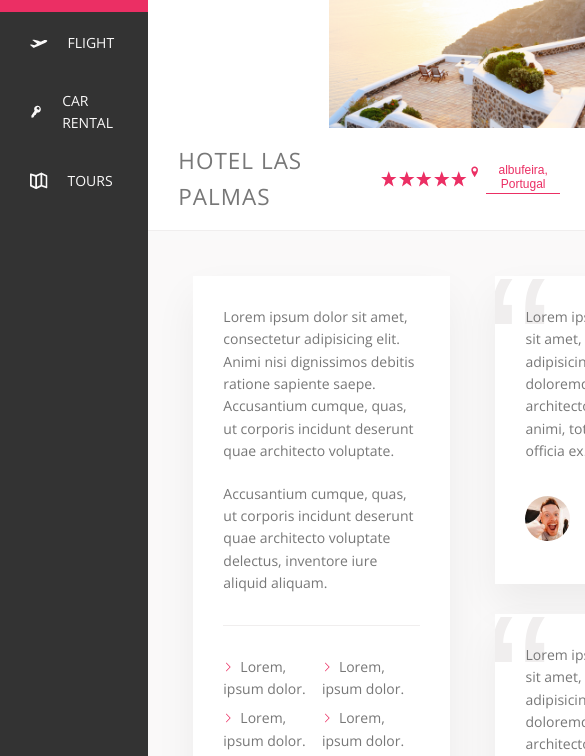
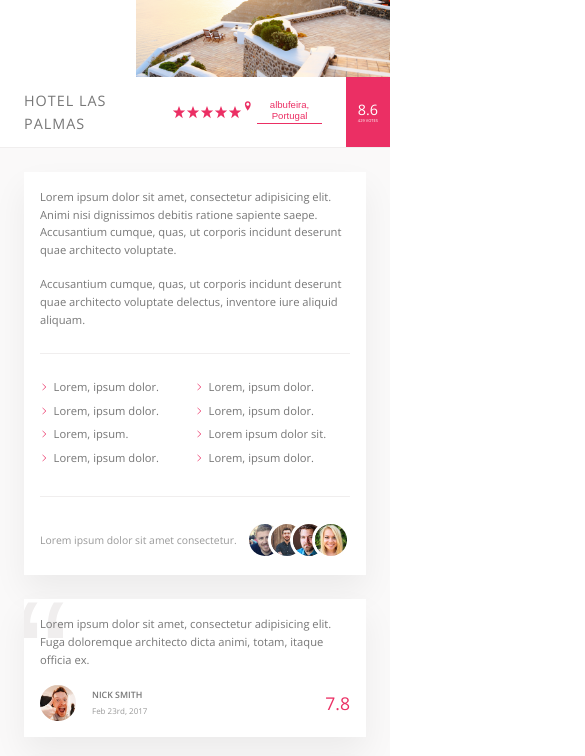
Before and after one commit to amirpanahi02/Trillo-Project, a website: page index.html in a window 390 px wide. Shown: the part 225-981 px from the top of the page, 585 px wide, since content can reach past the window. Drawn offline with nearby package versions, Linux system fonts and the light colour scheme; files that its build step writes are made by us from their sources.

Commit message:
adding media queries and wrapping up the project

```diff
--- a/package.json
+++ b/package.json
@@ -8,10 +8,9 @@
     "devserver": "live-server",
     "start": "npm-run-all --parallel devserver watch:sass",
     "compile:sass": "node-sass sass/main.scss css/comp.css",
-    "concat:css": "concat -o css/style.concat.css css/icon-font.css css/comp.css",
-    "prefix:css": "postcss --use autoprefixer -b 'last 10 versions' css/style.concat.css -o css/style.prefix.css",
+    "prefix:css": "postcss --use autoprefixer -b 'last 10 versions' css/comp.css -o css/style.prefix.css",
     "compress:css": "node-sass css/style.prefix.css css/style.css --output-style compressed",
-    "build:css": "npm-run-all compile:sass concat:css prefix:css compress:css"
+    "build:css": "npm-run-all compile:sass prefix:css compress:css"
   },
   "author": "amir",
   "license": "ISC",
--- a/sass/_base.scss
+++ b/sass/_base.scss
@@ -1,20 +1,4 @@
-/*
-COLORS
 
-Primary: #eb2f64
-Primary light: #FF3366
-Primary dark: #BA265D
-
-Grey light 1: #faf9f9
-Grey light 2: #f4f2f2
-Grey light 3: #f0eeee
-Grey light 4: #ccc
-
-Grey dark 1: #333
-Grey dark 2: #777
-Grey dark 3: #999
-
-*/
 :root {
     --color-primary: #eb2f64;
     --color-primary-light: #FF3366;
@@ -34,6 +18,12 @@ Grey dark 3: #999
 
     --line: 1px solid var(--color-grey-light-3)
 }
+
+$bp-largest: 75em;
+$bp-large: 68.75em;
+$bp-medium: 56.25em;
+$bp-small: 37.5em;
+$bp-smallest: 31.25em;
 *,
 *::after,
 *::before {
@@ -45,6 +35,10 @@ Grey dark 3: #999
 html {
     box-sizing: border-box;
     font-size: 62.5%;
+
+    @media only screen and (max-width: $bp-large){
+        font-size: 50%;
+    }
 }
 
 body {
--- a/sass/_components.scss
+++ b/sass/_components.scss
@@ -8,6 +8,12 @@
     display: flex;
     justify-content: center;
     align-items: center;
+
+    @media only screen and (max-width: $bp-smallest){
+        order: 1;
+        flex: 0 0 100%;
+        background-color: var(--color-grey-light-2);
+    }
 
     &__input {
         font-family: inherit;
@@ -108,11 +114,22 @@
     list-style: none;
     margin-top: 3.5rem;
 
+    @media only screen and (max-width: $bp-medium){
+        display: flex;
+        margin: 0;
+    }
     &__item {
         position: relative;
 
         &:not(:last-child) {
             margin-bottom: .5rem;
+        }
+
+
+        @media only screen and (max-width: $bp-medium){
+            flex: 1;
+            margin-bottom: 0 !important;
+
         }
     }
     &__item::before {
@@ -147,6 +164,16 @@
         align-items: center;
         position: relative;
         z-index: 10;
+
+
+        @media only screen and (max-width: $bp-medium){
+            justify-content: center;
+            padding: 2rem;
+        }
+        @media only screen and (max-width: $bp-small){
+            flex-direction: column;
+            padding: 1.5rem .5rem;
+        }
     }
 
     &__icon {
@@ -154,6 +181,12 @@
         height: 1.75rem;
         margin-right: 2rem;
         fill: currentColor;
+        @media only screen and (max-width: $bp-small){
+            margin-right: 0;
+            margin-bottom: 7px;
+            width: 1.5rem;
+            height: 1.5rem;
+        }
     }
 }
 
@@ -162,6 +195,11 @@
     font-size: 1.2rem;
     text-align: center;
     padding: 2.5rem;
+
+
+    @media only screen and (max-width: $bp-medium){
+        display: none;
+    }
 }
 
 .gallery {
@@ -183,6 +221,10 @@
         text-transform: uppercase;
         letter-spacing: 1px;
         padding: 1.5rem 3rem;
+        @media only screen and (max-width: $bp-small){
+            font-size: 1.8rem;
+            padding: 1.25 2rem;
+        }
     }
     &__stars {
         margin-right: auto;
@@ -215,15 +257,24 @@
         flex-direction: column;
         align-items: center;
         justify-content: center;
+        @media only screen and (max-width: $bp-small){
+            padding: 0 1.5rem;
+        }
     }
     &__rating-average {
         font-size: 2.25rem;
         font-weight: 300;
         margin-bottom: -.4rem;
+        @media only screen and (max-width: $bp-small){
+            font-size: 1.8rem;
+        }
     }
     &__rating-count {
         font-size: .8rem;
         text-transform: uppercase;
+        @media only screen and (max-width: $bp-small){
+            font-size: .5rem;
+        }
     }
 }
 
@@ -299,14 +350,16 @@
         margin-right: 0.7rem;
 
 
-        // background-image: url(../img/chevron-thin-right.svg);
-        // background-size: cover;
-
-        background-color: var(--color-primary);
-        -webkit-mask-image: url(../img/chevron-thin-right.svg);
-        -webkit-mask-size: cover;
-        mask-image: url(../img/chevron-thin-right.svg);
-        mask-size: cover;
+        background-image: url(../img/chevron-thin-right.svg);
+        background-size: cover;
+        @supports (-webkit-mask-image: url()) or (mask-image: url()) {
+            background-color: var(--color-primary);
+            -webkit-mask-image: url(../img/chevron-thin-right.svg);
+            -webkit-mask-size: cover;
+            mask-image: url(../img/chevron-thin-right.svg);
+            mask-size: cover;
+            background-image: none;
+        }
     }
 }
 
@@ -315,7 +368,9 @@
     color: var(--color-grey-dark-3);
     display: flex;
     align-items: center;
-
+    &__friends {
+        display: flex;
+    }
     &__photo {
         box-sizing: content-box;
         height: 4rem;
@@ -323,7 +378,7 @@
         border-radius: 50%;
         border: 3px solid #fff;
         &:not(:last-child) {
-            margin-right: -1.5rem;
+            margin-right: -2rem;
         }
     }
 
@@ -339,6 +394,11 @@
     margin-bottom: 3rem;
     position: relative;
     overflow: hidden;
+
+
+    @media only screen and (max-width: $bp-medium){
+        padding: 2rem;
+    }
 
     &__text {
         z-index: 10;
@@ -390,7 +450,9 @@
 .cta {
     padding: 3.5rem 0;
     text-align: center;
-
+    @media only screen and (max-width: $bp-medium){
+        padding: 2.5rem 0;
+    }
     &__booknow {
         font-size: 2rem;
         font-weight: 300;
--- a/sass/_layout.scss
+++ b/sass/_layout.scss
@@ -3,8 +3,13 @@
     margin: 8rem auto;
     background-color: var(--color-grey-light-2);
     box-shadow: 0 2rem 6rem rgba(0,0,0, .3);
+    min-height: 50rem;
 
-    min-height: 50rem;
+    @media only screen and (max-width: $bp-largest){
+        margin: 0;
+        max-width: 100%;
+        width: 100%;
+    }
 }
 
 .header {
@@ -16,10 +21,19 @@
     display: flex;
     justify-content: space-between;
     align-items: center;
+    @media only screen and (max-width: $bp-smallest){
+        flex-wrap: wrap;
+        align-content: space-around;
+        height: 11rem;
+    }
 }
 
 .content {
     display: flex;
+
+    @media only screen and (max-width: $bp-medium){
+        flex-direction: column;
+    }
 }
 
 .sidebar {
@@ -41,6 +55,13 @@
     padding: 4.5rem;
     background-color: var(--color-grey-light-1);
     border-bottom: var(--line);
+
+    @media only screen and (max-width: $bp-medium){
+        padding: 3rem;
+    }
+    @media only screen and (max-width: $bp-small){
+        flex-direction: column;
+    }
 }
 
 .description {
@@ -49,6 +70,17 @@
     padding: 3rem;
     flex: 0 0 60%;
     margin-right: 4.5rem;
+
+
+    @media only screen and (max-width: $bp-medium){
+        padding: 2rem;
+        margin-right: 3rem;
+    }
+
+    @media only screen and (max-width: $bp-small){
+        margin-right: 0;
+        margin-bottom: 3rem;
+    }
 }
 
 .user-reviews {
```
Also changed, not shown: 1 other file.
